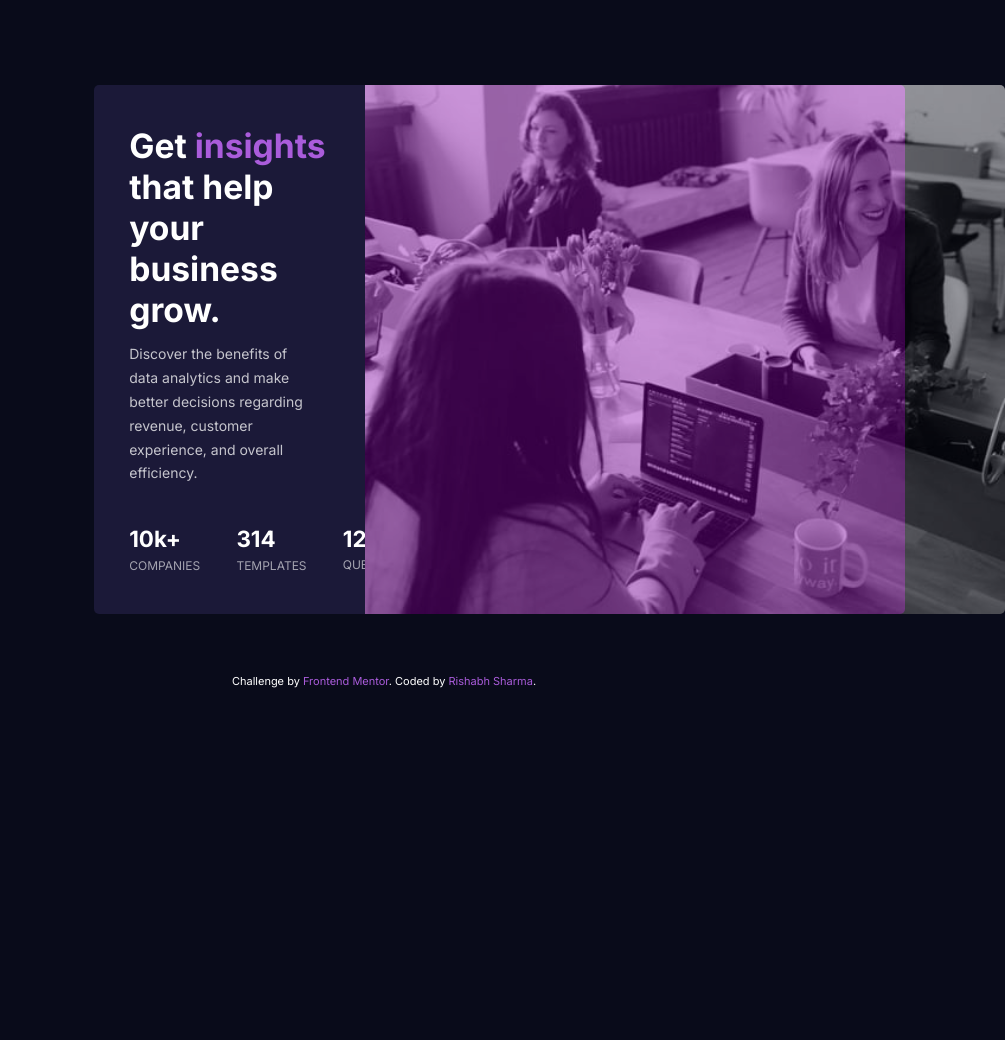
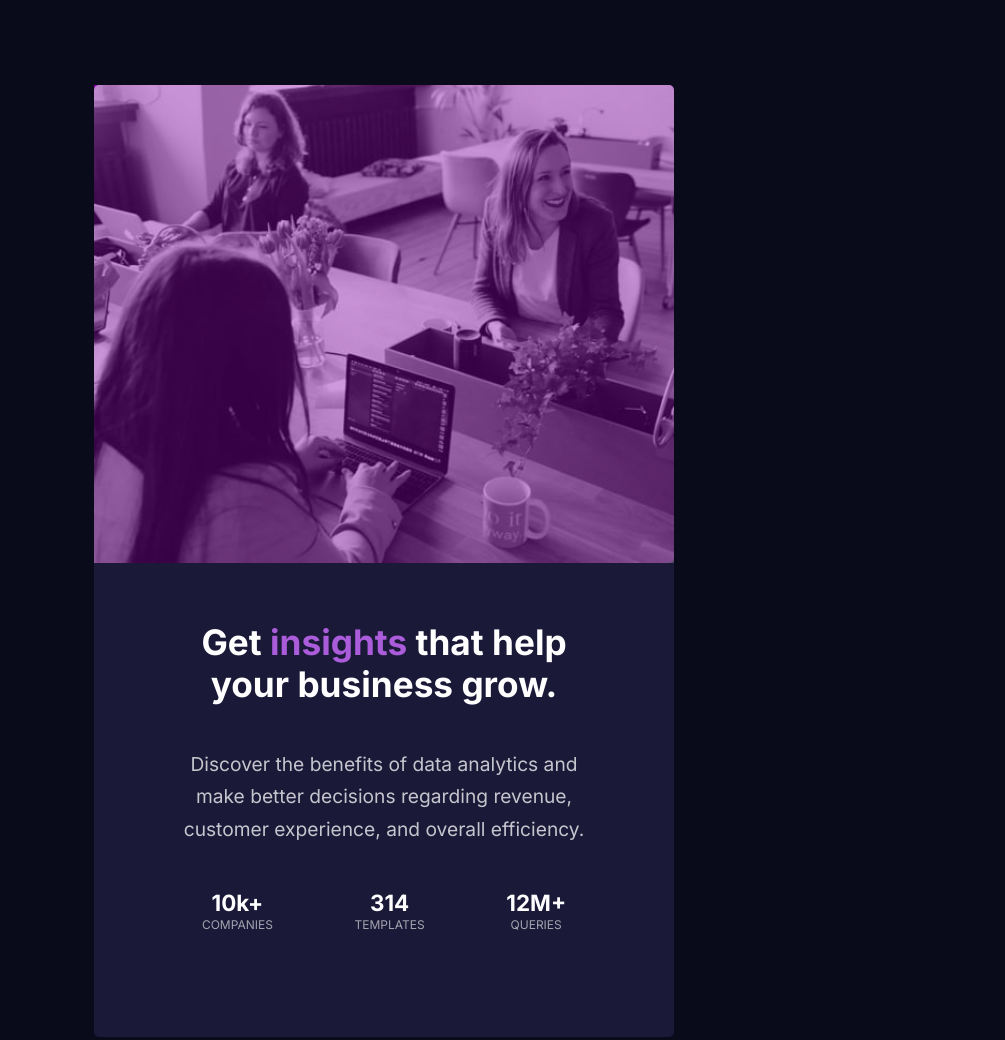
Before and after one commit to rishabh0540/stats-preview-card-component, a plain HTML site: page index.html in a window 768 px wide. Shown: the top 1040 px of the page, 1005 px wide, since content can reach past the window. Before the commit the page ends 800 px from the top, so only its background shows below. Drawn offline with Linux system fonts and the light colour scheme.

Commit message:
made responsive

```diff
--- a/styles.css
+++ b/styles.css
@@ -10,22 +10,25 @@ body {
 
 .outer-div {
     border-radius: 10px;
-    display: flex;
+    display: grid;
+    grid-template-columns: repeat(2, 1fr);
     max-width: 77%;
     max-height: 55%;
 }
 .box1 {
+    display: flex;
+    flex-direction: column;
     background-color: hsl(244, 38%, 16%);
-    padding: 7% 6%;
+    padding: 10% 13%;
     border-top-left-radius: 5px;
     border-bottom-left-radius: 5px;
-    flex: 1 1 auto;
 }
 
 .main-heading {
     color: hsl(0, 0%, 100%);
     font-size: 2.1rem;
     font-weight: 700;
+    width: 90%;
 }
 
 .insights {
@@ -35,22 +38,23 @@ body {
 .main-paragraph {
     color: hsla(0, 0%, 100%, 0.75);
     font-size: 14px;
-    margin-top: 6%;
+    margin-top: 10%;
     line-height: 1.7;
     padding-right: 10%;
+    width: 85%;
 }
 
 .box2 {
     border-top-right-radius: 5px;
     border-bottom-right-radius: 5px;
-    flex: 0 1 auto;
     background-color: hsl(287deg 100% 34%);
 }
 
 img.image-header-desktop {
     border-top-right-radius: 5px;
     border-bottom-right-radius: 5px;
-    height: 100%;
+    height: auto;
+    width: 100%;
     vertical-align: bottom;
     opacity: 0.6;
 
@@ -58,13 +62,14 @@ img.image-header-desktop {
 
 .stats-outer {
     display: flex;
-    margin-top: 20%;
+    margin-top: 15%;
+    justify-content: space-between;
+    width: 80%;
 }
 
 .stats-inner {
     display: flex;
     flex-direction: column;
-    margin-right: 18%;
 }
 
 .stats-heading {
@@ -79,9 +84,10 @@ img.image-header-desktop {
     color: hsl(0, 0%, 100%);
 }
 
-@media screen and (max-width: 600px){
+@media screen and (max-width: 907px){
 
     .outer-div{
+        display: flex;
         height: 82.5%;
         width: 88%;
         flex-direction: column-reverse;
@@ -97,8 +103,15 @@ img.image-header-desktop {
     .box2{
         padding-bottom: 0;
     }
+    .main-heading{
+        width: 100%;
+        font-size: 1.3rem;
+    }
     .main-paragraph{
+        margin-top: 10%;
         padding-right: 0;
+        width: 100%;
+        font-size: 12px;
     }
     img.image-header-desktop{
         border-top-right-radius: 5px;
@@ -110,6 +123,8 @@ img.image-header-desktop {
     }
     .stats-outer{
         flex-direction: column;
+        margin-top: 15%;
+        width: 100%;
     }
     .stats-inner{
         margin-right: 0;
@@ -119,3 +134,17 @@ img.image-header-desktop {
         margin-bottom: 6%;
     }
 }
+
+@media screen and (min-width:600px) and (max-width: 907px){
+    .main-heading{
+        font-size: 2.2rem;
+    }
+    .main-paragraph{
+        font-size: 1.2rem;
+    }
+    .stats-outer{
+        flex-direction: row;
+        width: 85%;
+        margin: 10% auto;
+    }
+}
```
